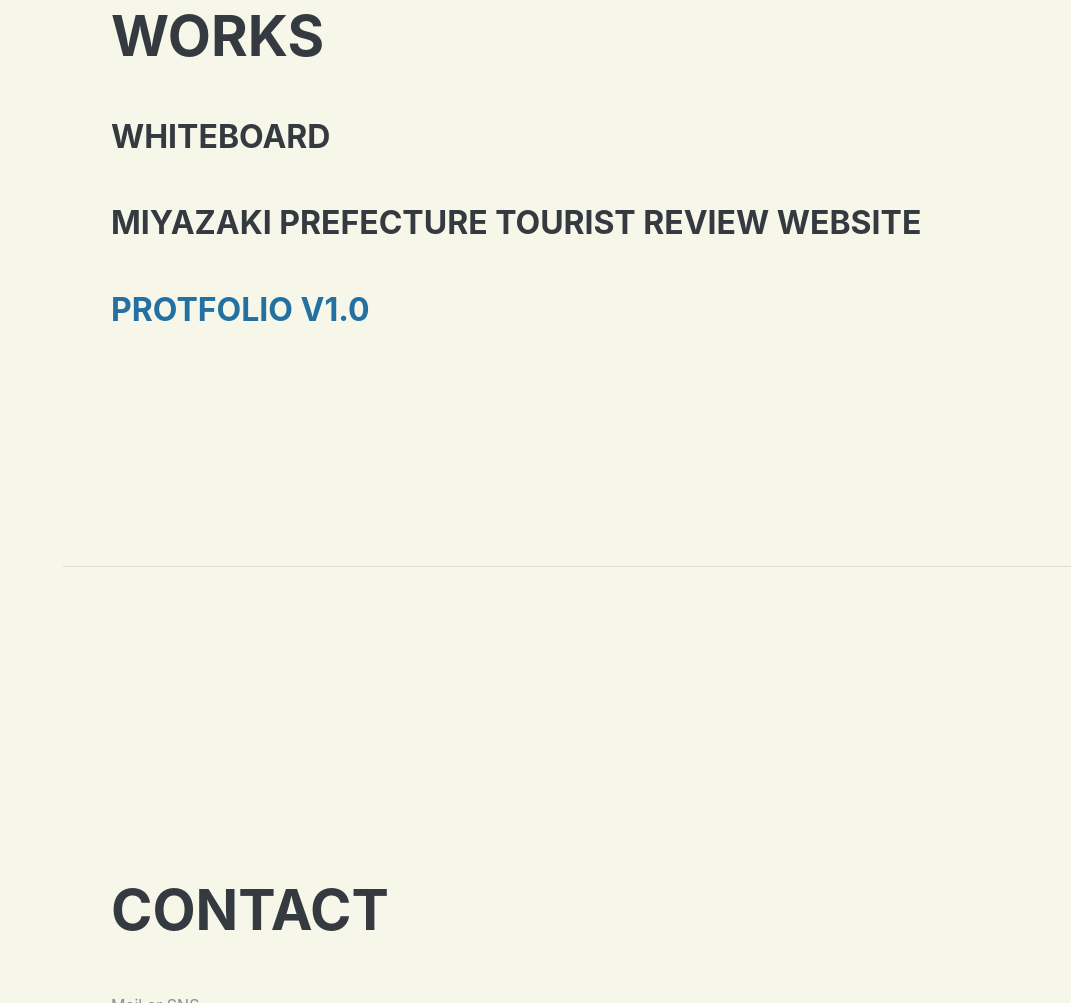
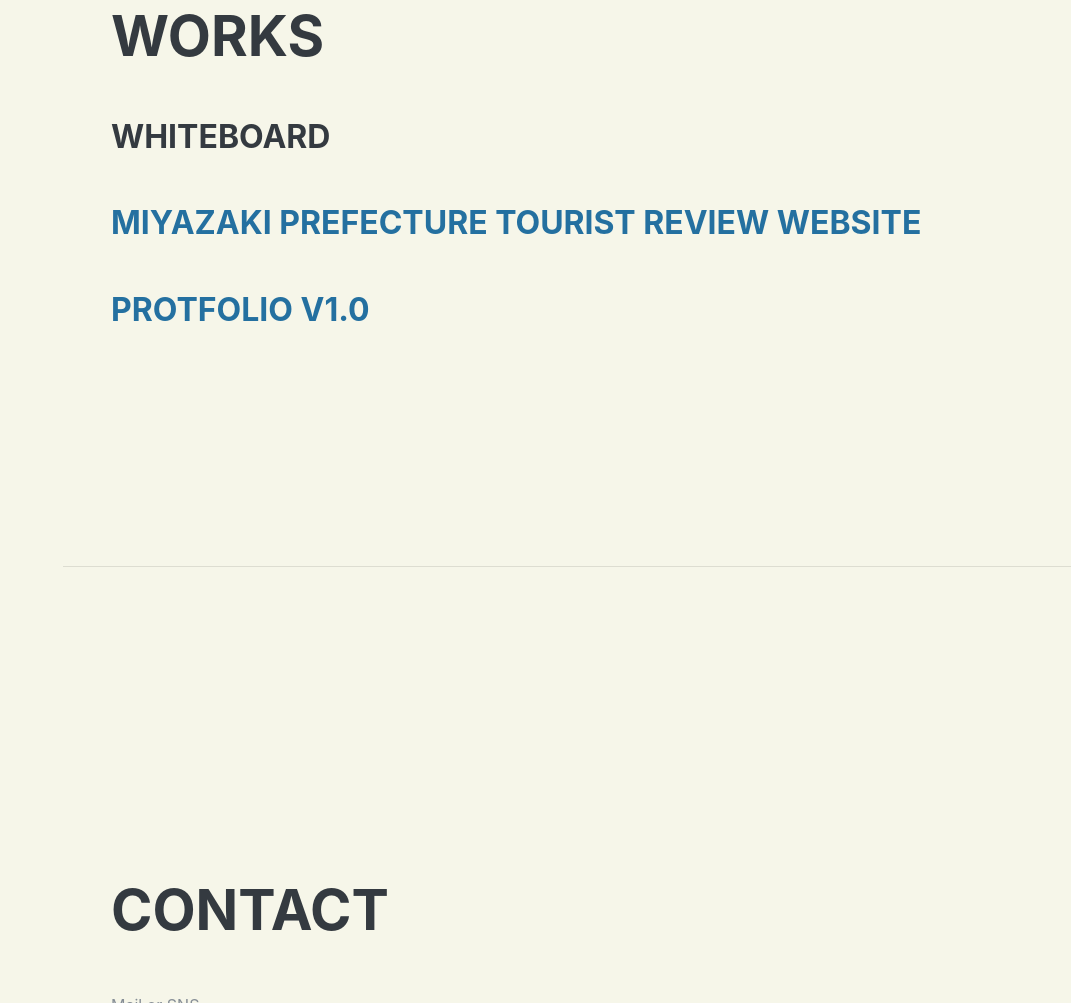
Before and after one commit to TakaShinoda/portfolio_v2, a Gatsby site: page / in a window 1280 px wide. Shown: the part 2637-3640 px from the top of the page, without its empty margins (209-1280 px from the left). Built offline with nearby package versions, Linux system fonts and the light colour scheme; Gatsby itself is replaced by a stand-in of ours; a web font is replaced by a local one.

Commit message:
宮崎県観光地サイトのリンク実装

```diff
--- a/src/pages/index.js
+++ b/src/pages/index.js
@@ -146,7 +146,9 @@ const IndexPage = () => (
 
           <div className="resume-item d-flex flex-column flex-md-row justify-content-between mb-5">
             <div className="resume-content">
-              <h3 className="mb-0">Miyazaki Prefecture Tourist Review Website</h3>
+              <h3 className="mb-0">
+                <Link to="./tours">Miyazaki Prefecture Tourist Review Website</Link>
+              </h3>
             </div>
           </div>
 
```
